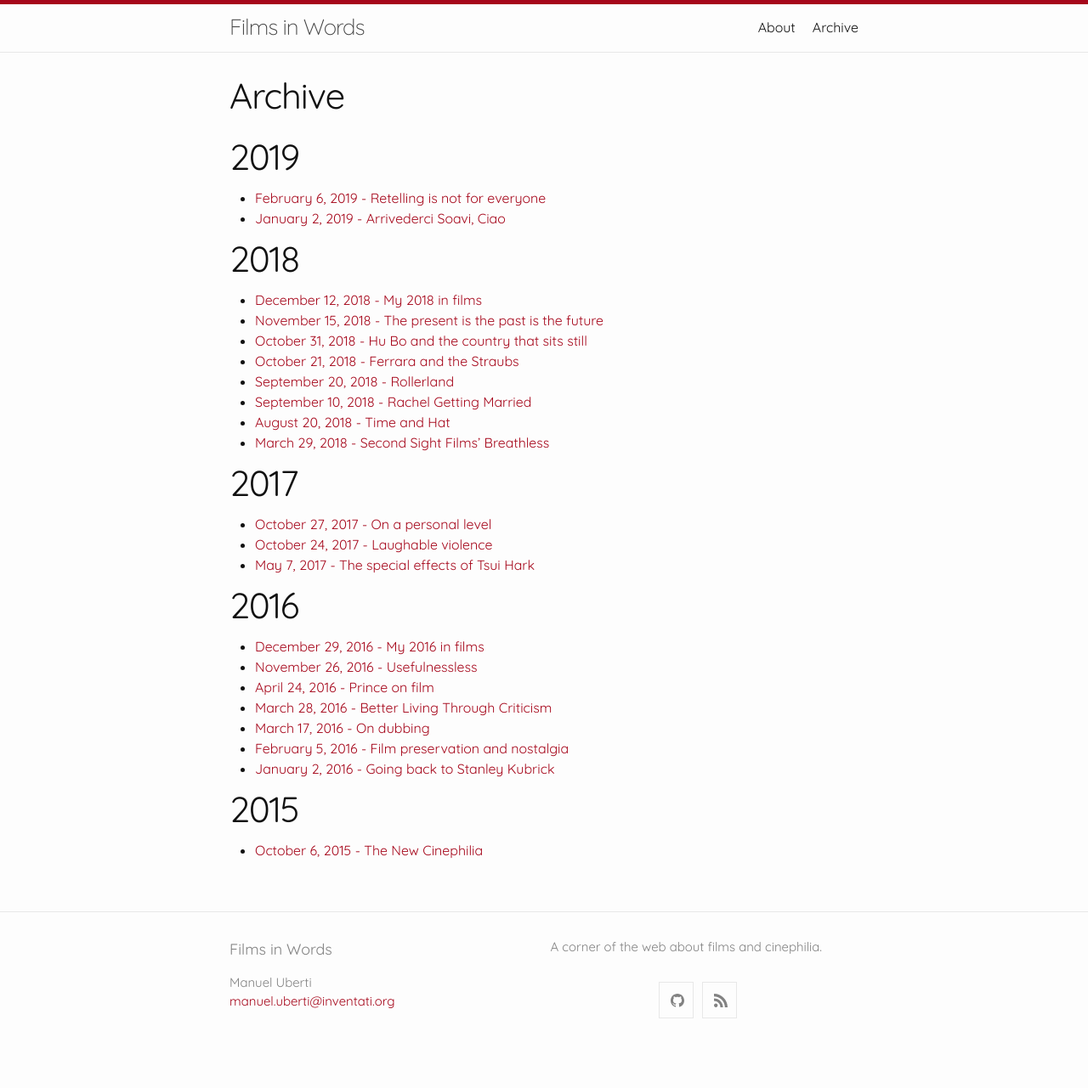
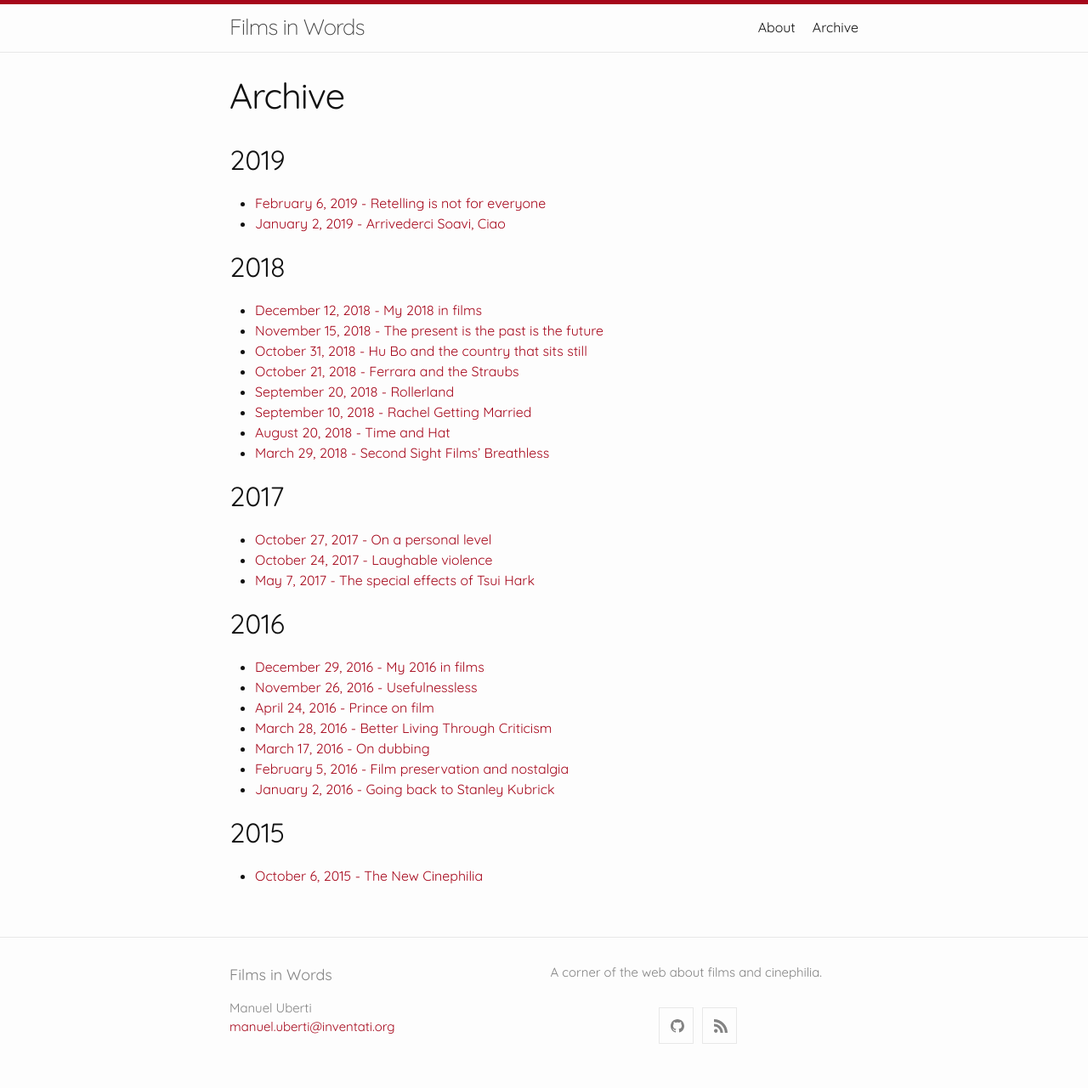
Before and after one commit to manuel-uberti/filmsinwords, a Jekyll site: the page built from archive.html, in a window 1280 px wide. Shown: the whole page at 85% size. Built offline with Jekyll 4.4.1, drawn with Linux system fonts in a browser that asks for light colours; before the commit the page ends 1251 px from its top, so only the background shows below that.

Commit message:
Prefer h2 to h1 for archive section headers

```diff
--- a/archive.html
+++ b/archive.html
@@ -11,7 +11,7 @@ permalink: /archive/
   {% assign currentDate = post.date | date: "%Y" %}
   {% if currentDate != myDate %}
   {% unless forloop.first %}</ul>{% endunless %}
-  <h1>{{ currentDate }}</h1>
+  <h2>{{ currentDate }}</h2>
   <ul>
     {% assign myDate = currentDate %}
     {% endif %}
```
